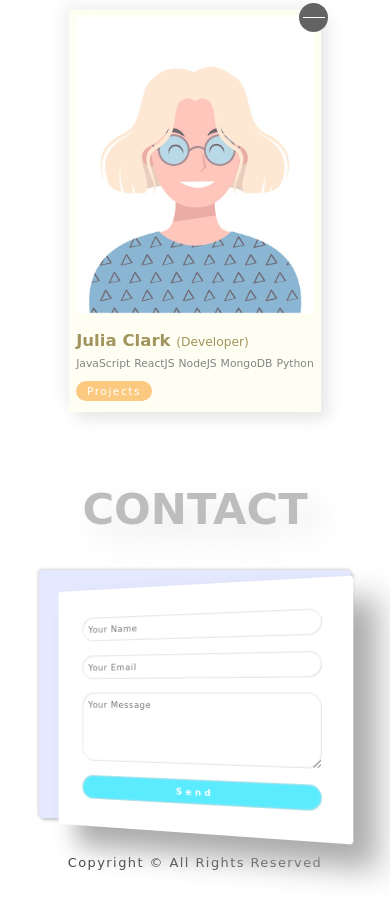
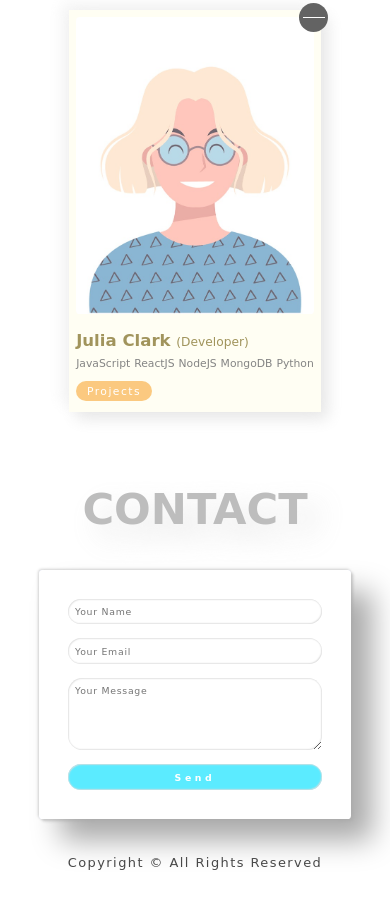
Before and after one commit to parhamfartoot/Design-Samples-Group1, a plain HTML site: page Design 2/index.html in a window 390 px wide. Shown: the part 3357-4263 px from the top of the page. Drawn offline with Linux system fonts and the light colour scheme; a web font is replaced by a local one.

Commit message:
fix to responsivity

```diff
--- a/Design 2/style.css
+++ b/Design 2/style.css
@@ -574,6 +574,9 @@ html {
     .Contact1-form{
       width: 100%;
     }
+    .Contact1-form{
+      transform: translateY(0rem) rotateY(0deg);
+  }
   }
 
   @media (max-width: 750px) {
@@ -597,6 +600,9 @@ html {
     }
     .Contact1-form{
       width: 100%;
+    }
+    .Contact1-form{
+      transform: translateY(0rem) rotateY(0deg);
     }
   }
 
@@ -646,5 +652,8 @@ html {
     .Contact1-form{
       width: 100%;
     }
+    .Contact1-form{
+      transform: translateY(0rem) rotateY(0deg);
+    }
   }
   /* End of Responsive */
```
